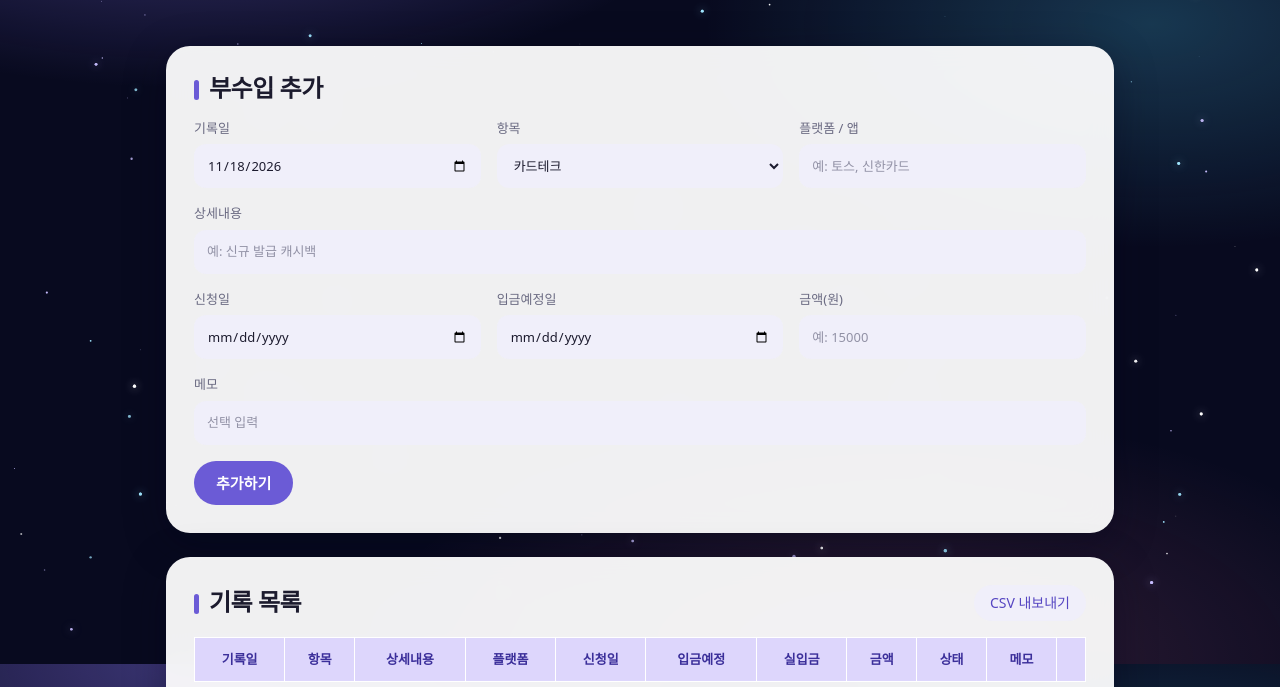
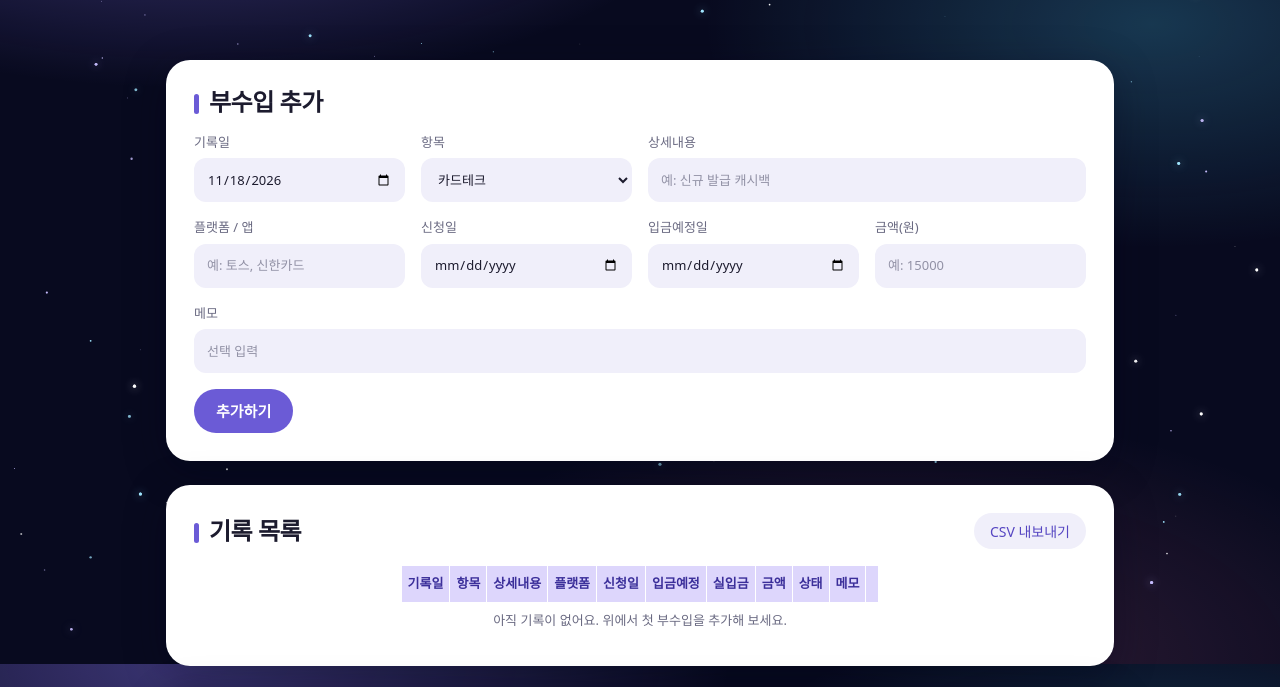
Before and after one commit to khyeon0523-sudo/First-repo, a plain HTML site: page budget/index.html in a window 1280 px wide. Shown: the part 136-823 px from the top of the page. Drawn offline with Linux system fonts and the light colour scheme.

Commit message:
입력폼 2줄 배치, 기록 목록 간격 축소, 카드 흰색 배경, 제목-탭 간격 확대
Co-Authored-By: Claude Sonnet 5.5 <noreply@anthropic.com>
Claude-Session: https://claude.ai/code/session_015Y8ZLiZJVmvFQZ7ii2kCT9

```diff
--- a/budget/index.html
+++ b/budget/index.html
@@ -25,7 +25,7 @@ body{background:
     var(--bg);
   background-attachment:fixed;min-height:100%;color:var(--ink);font-family:var(--body);line-height:1.5;font-size:15px;-webkit-font-smoothing:antialiased}
 .nav{position:sticky;top:0;z-index:10;background:var(--nav);-webkit-backdrop-filter:saturate(180%) blur(20px);backdrop-filter:saturate(180%) blur(20px);border-bottom:1px solid var(--line)}
-.nav-in{max-width:980px;margin:0 auto;padding:12px 16px;display:flex;flex-direction:column;align-items:stretch;gap:10px}
+.nav-in{max-width:980px;margin:0 auto;padding:14px 16px;display:flex;flex-direction:column;align-items:stretch;gap:20px}
 .brand{font-weight:800;font-size:clamp(24px,5.5vw,30px);line-height:1.2;letter-spacing:-.02em;display:inline-flex;align-items:center;gap:8px}
 .brand::before{content:"";width:10px;height:10px;border-radius:50%;background:var(--accent)}
 .wrap{position:relative;z-index:1;max-width:980px;margin:0 auto;padding:24px 16px 80px;display:flex;flex-direction:column;gap:24px}
@@ -50,7 +50,8 @@ section{background:var(--surface);border-radius:24px;padding:28px}
 .tile:first-child{background:linear-gradient(145deg,#7d6df0,#4a8be8)}
 .tile:first-child .l{color:var(--accent-ink);opacity:.82}
 .tile:first-child .v{color:var(--accent-ink)}
-form{display:grid;grid-template-columns:repeat(3,1fr);gap:16px}
+form{display:grid;grid-template-columns:repeat(12,1fr);gap:16px}
+.c3{grid-column:span 3}.c6{grid-column:span 6}
 label{display:flex;flex-direction:column;gap:6px;font-size:13px;color:var(--muted);font-weight:500}
 input,select,textarea{background:var(--fill);border:1px solid transparent;border-radius:12px;padding:10px 12px;min-height:44px;width:100%;color:var(--ink)}
 input::placeholder{color:var(--muted);opacity:.7}
@@ -107,13 +108,18 @@ th{background:#ddd6fc;color:#3b2f9a;font-weight:700;font-size:13px;text-align:ce
 th.num{text-align:center}
 .chk th:first-child{text-align:center}
 tbody tr:nth-child(even){background:#f7f5ff}
-td input.paid-in{min-height:34px;padding:4px 8px;width:140px;font-size:13px}
+td input.paid-in{min-height:34px;padding:4px 6px;width:128px;font-size:13px}
 #rows td,#rows td.memo,#rows .pill,#rows .btn,#rows input{font-size:13px}
+section.white{background:#ffffff}
+.tight{width:auto;min-width:0;margin:0 auto}
+.tight th,.tight td{padding:8px 6px}
+#rows .btn{padding:4px 10px;min-height:30px}
 textarea.big{min-height:120px;font-family:monospace;font-size:12px}
 @media (max-width:720px){
   section{padding:20px;border-radius:20px}
   .tiles{grid-template-columns:repeat(2,1fr)}
-  form{grid-template-columns:1fr 1fr}
+  form{grid-template-columns:repeat(2,1fr)}
+  .c3{grid-column:auto}.c6{grid-column:1/-1}
   .span2,.span3{grid-column:1/-1}
   .two{grid-template-columns:1fr}
 }
@@ -132,16 +138,16 @@ textarea.big{min-height:120px;font-family:monospace;font-size:12px}
   <div class="msg" id="msg" role="status"></div>
 
   <div class="view" id="view-log">
-  <section>
+  <section class="white">
     <h2 id="formTitle">부수입 추가</h2>
     <form id="f">
-      <label>기록일<input id="fRec" type="date"></label>
-      <label>항목<select id="fCat"></select></label>
-      <label>플랫폼 / 앱<input id="fPlat" placeholder="예: 토스, 신한카드"></label>
-      <label class="span3">상세내용<input id="fDetail" required placeholder="예: 신규 발급 캐시백"></label>
-      <label>신청일<input id="fApply" type="date"></label>
-      <label>입금예정일<input id="fDue" type="date"></label>
-      <label>금액(원)<input id="fAmt" type="number" min="0" step="1" required inputmode="numeric" placeholder="예: 15000"></label>
+      <label class="c3">기록일<input id="fRec" type="date"></label>
+      <label class="c3">항목<select id="fCat"></select></label>
+      <label class="c6">상세내용<input id="fDetail" required placeholder="예: 신규 발급 캐시백"></label>
+      <label class="c3">플랫폼 / 앱<input id="fPlat" placeholder="예: 토스, 신한카드"></label>
+      <label class="c3">신청일<input id="fApply" type="date"></label>
+      <label class="c3">입금예정일<input id="fDue" type="date"></label>
+      <label class="c3">금액(원)<input id="fAmt" type="number" min="0" step="1" required inputmode="numeric" placeholder="예: 15000"></label>
       <label class="span3">메모<input id="fMemo" placeholder="선택 입력"></label>
       <div class="span3 row">
         <button class="btn primary" id="fSave" type="submit">추가하기</button>
@@ -150,9 +156,9 @@ textarea.big{min-height:120px;font-family:monospace;font-size:12px}
     </form>
   </section>
 
-  <section>
+  <section class="white">
     <div class="listhead"><h2>기록 목록</h2><button class="btn" id="btnExport" type="button">CSV 내보내기</button></div>
-    <div class="scroll"><table>
+    <div class="scroll"><table class="tight">
       <thead><tr><th>기록일</th><th>항목</th><th>상세내용</th><th>플랫폼</th><th>신청일</th><th>입금예정</th><th>실입금</th><th class="num">금액</th><th>상태</th><th>메모</th><th></th></tr></thead>
       <tbody id="rows"></tbody>
     </table></div>
```
